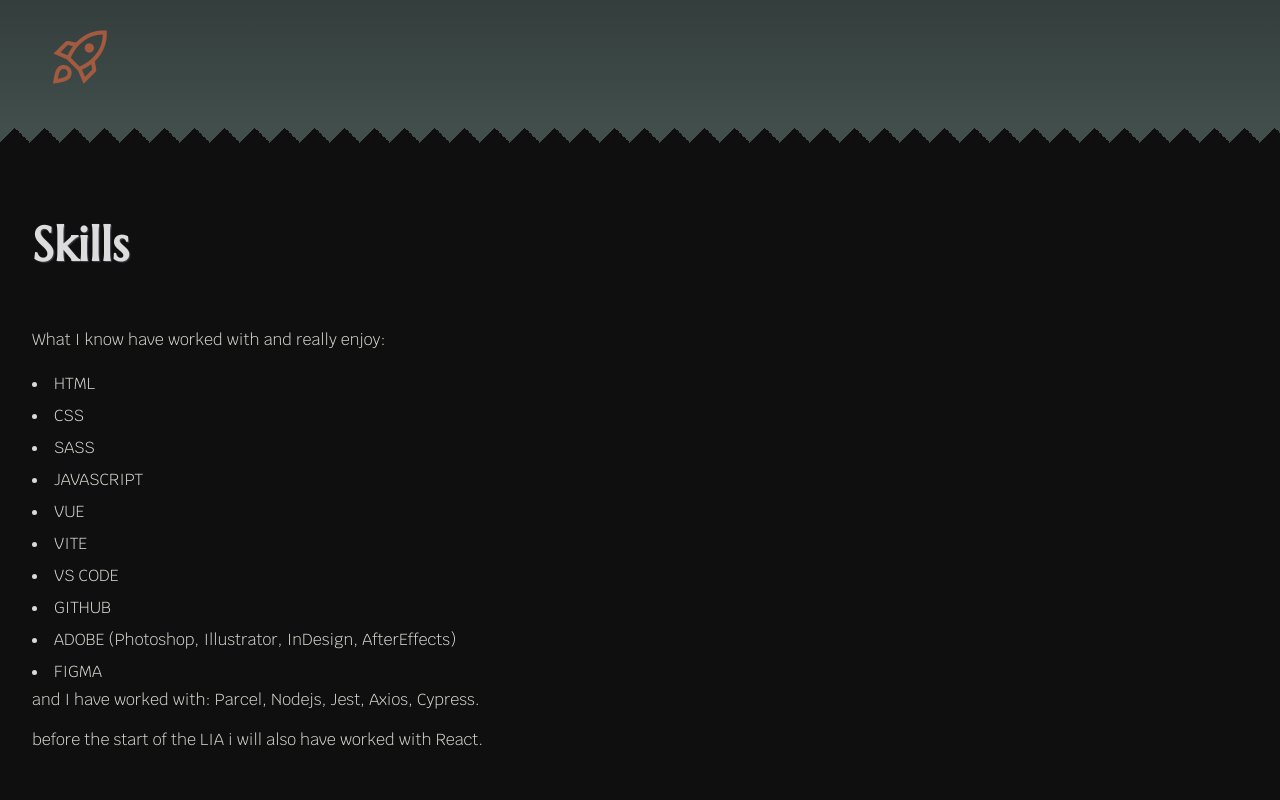
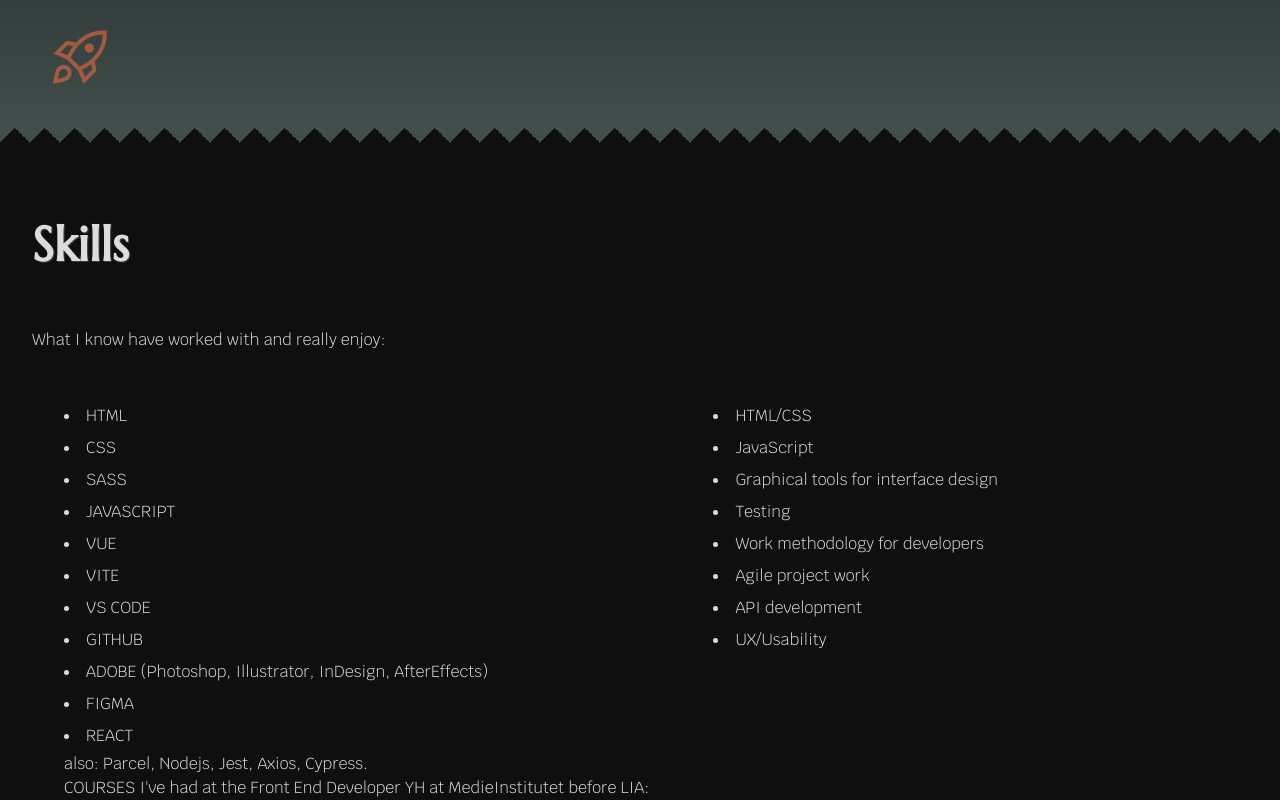
Before and after one commit to jenmwa/jenwaller-se, a Vue app: page / in a window 1280 px wide. Shown: the part 1300-2100 px from the top of the page. Built offline with nearby package versions, Linux system fonts and the light colour scheme.

Commit message:
:lisptick: center position of menu:Open

```diff
--- a/src/components/MainMenu.vue
+++ b/src/components/MainMenu.vue
@@ -27,8 +27,8 @@
   border-radius: 0 0 50% 50%;
   position: absolute;
   width: 100%;
-  top: 2.2rem;
-  right: 0;
+  top: 3rem;
+  right: 1rem;
   text-align: center;
 
   li {
--- a/src/components/TechSection.vue
+++ b/src/components/TechSection.vue
@@ -1,9 +1,11 @@
 <template>
   <section class="spikes"></section>
-  <section id="skills">
+  <section class="skills">
     <div>
       <h3>Skills</h3>
       <p>What I know have worked with and really enjoy:</p>
+      <div class="flex">
+        <div>
           <ul>
             <li>HTML</li>
             <li>CSS</li>
@@ -15,12 +17,12 @@
             <li>GITHUB</li>
             <li>ADOBE (Photoshop, Illustrator, InDesign, AfterEffects)</li>
             <li>FIGMA</li>
+            <li>REACT</li>
           </ul>
-      and I have worked with: Parcel, Nodejs, Jest, Axios, Cypress. <br>
-      <p>before the start of the LIA i will also have worked with React.</p>
+          also: Parcel, Nodejs, Jest, Axios, Cypress. <br>
+          COURSES I've had at the Front End Developer YH at MedieInstitutet before LIA:<br>
         </div>
         <div>
-      COURSES within the Front End Developer YH at MedieInstitutet:<br>
           <ul>
             <li>HTML/CSS</li>
             <li>JavaScript</li>
@@ -32,6 +34,8 @@
             <li>UX/Usability</li>
           </ul>
         </div>
+      </div>
+    </div>
     <div>
       Want to know more?<br>
       [img dummie of CV]<br>
@@ -42,6 +46,16 @@
 </template>
 
   <style scoped lang="scss">
+
+  div {
+    margin: 0;
+    padding: 0;
+  }
+
+  .flex {
+   padding: 0;
+   margin: 0;
+  }
 .spikes {
   position: relative;
   background: $secondaryColorDark;
@@ -82,4 +96,11 @@
     }
   }
 
+  @media (width >= 740px) {
+    .flex {
+      display: flex;
+
+    }
+  }
+
   </style>
```
Lines whose indentation alone changed are shown as unchanged.
